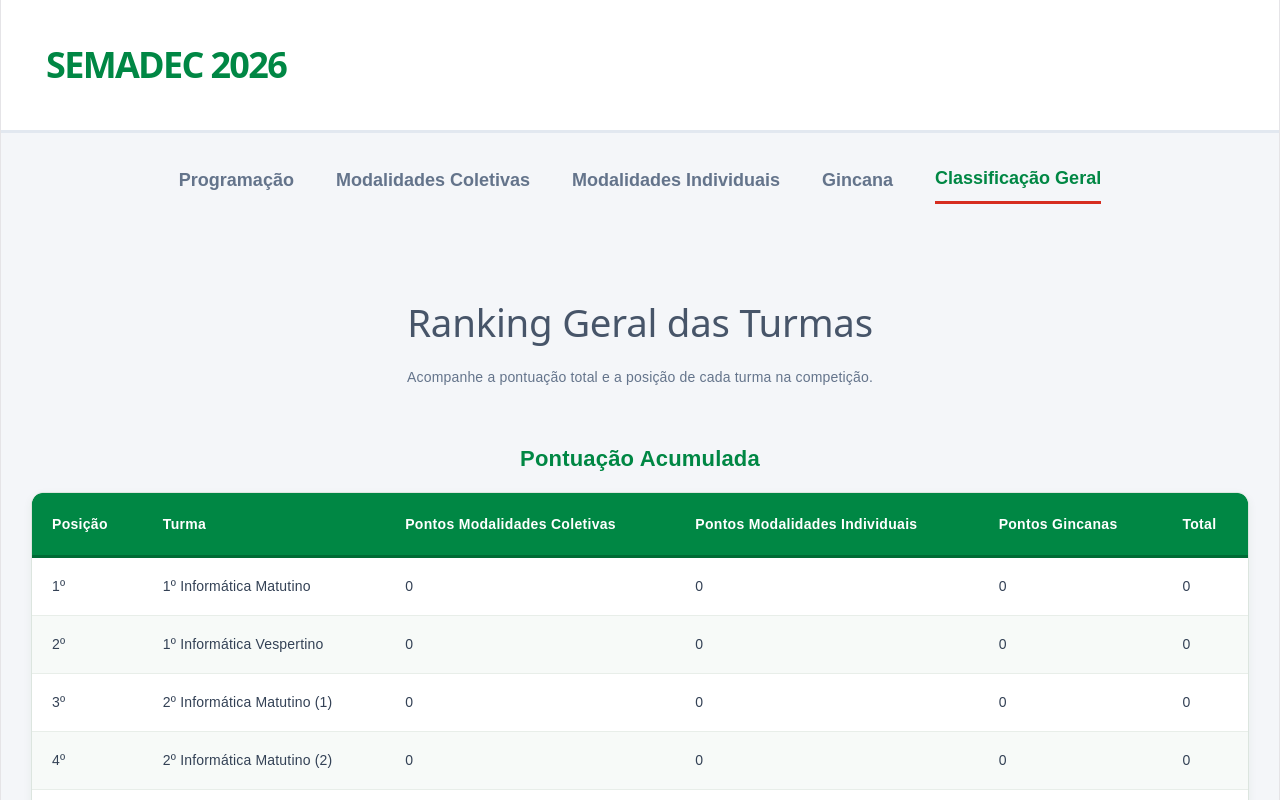
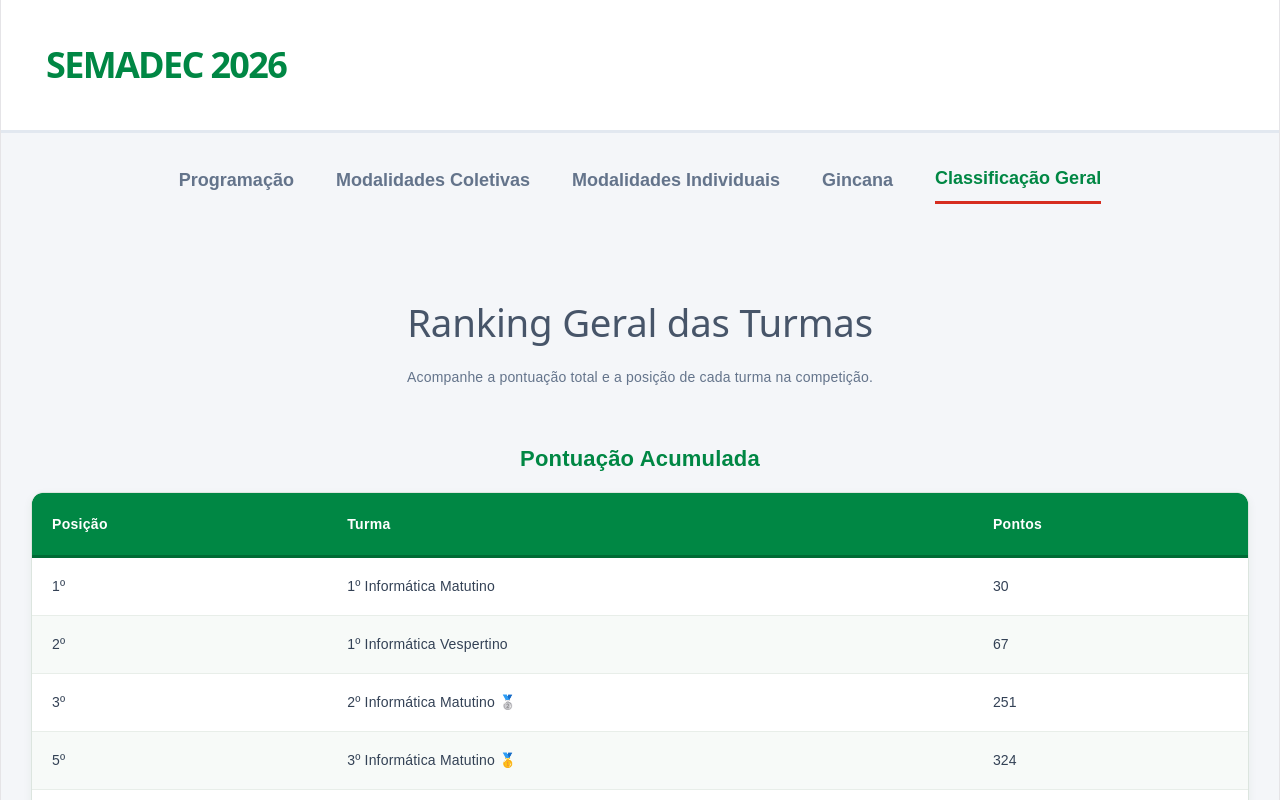
Before and after one commit to NatanSousaSilva/SEMADEC_2026, a React (Vite) app: page / in a window 1280 px wide. Both pictures are taken after a click on the button "Classificação Geral". Shown: the top 800 px of the page. Built offline with nearby package versions, Linux system fonts and the light colour scheme.

Commit message:
Atualiação

```diff
--- a/src/App.jsx
+++ b/src/App.jsx
@@ -52,27 +52,24 @@ export default function App() {
                 <tr>
                   <th>Posição</th>
                   <th>Turma</th>
-                  <th>Pontos Modalidades Coletivas</th>
-                  <th>Pontos Modalidades Individuais</th>
-                  <th>Pontos Gincanas</th>
-                  <th>Total</th>
+                  <th>Pontos</th>
                 </tr>
               </thead>
+
               <tbody>
                 {classificacao_geral.length > 0 ? (
                   classificacao_geral.map((item) => (
                     <tr key={item.posicao}>
                       <td>{item.posicao}º</td>
                       <td>{item.turma}</td>
-                      <td>{item.pontos_coletivas}</td>
-                      <td>{item.pontos_individuais}</td>
-                      <td>{item.pontos_gincana}</td>
-                      <td>{item.pontos_coletivas + item.pontos_individuais + item.pontos_gincana}</td>
+                      <td>{item.pontos}</td>
                     </tr>
                   ))
                 ) : (
                   <tr>
-                    <td colSpan="6" className="sem-jogos">Nenhuma pontuação cadastrada.</td>
+                    <td colSpan="3" className="sem-jogos">
+                      Nenhuma pontuação cadastrada.
+                    </td>
                   </tr>
                 )}
               </tbody>
--- a/src/dados.jsx
+++ b/src/dados.jsx
@@ -285,22 +285,147 @@ export const gincanas = [
 ];
 
 export const classificacao_geral = [
-  {posicao: 1, turma: "1º Informática Matutino", pontos_coletivas: 0, pontos_individuais: 0, pontos_gincana: 0},
-  {posicao: 2, turma: "1º Informática Vespertino", pontos_coletivas: 0, pontos_individuais: 0, pontos_gincana: 0},
-  {posicao: 3, turma: "2º Informática Matutino (1)", pontos_coletivas: 0, pontos_individuais: 0, pontos_gincana: 0},
-  {posicao: 4, turma: "2º Informática Matutino (2)", pontos_coletivas: 0, pontos_individuais: 0, pontos_gincana: 0},
-  {posicao: 5, turma: "3º Informática Matutino", pontos_coletivas: 0, pontos_individuais: 0, pontos_gincana: 0},
-  {posicao: 6, turma: "3º Informática Vespertino", pontos_coletivas: 0, pontos_individuais: 0, pontos_gincana: 0},
-  {posicao: 7, turma: "4º Informática Matutino", pontos_coletivas: 0, pontos_individuais: 0, pontos_gincana: 0},
-  {posicao: 9, turma: "1º Mineração Matutino", pontos_coletivas: 0, pontos_individuais: 0, pontos_gincana: 0},
-  {posicao: 10, turma: "2º Mineração Matutino", pontos_coletivas: 0, pontos_individuais: 0, pontos_gincana: 0},
-  {posicao: 11, turma: "2º Mineração Vespertino", pontos_coletivas: 0, pontos_individuais: 0, pontos_gincana: 0},
-  {posicao: 12, turma: "3º Mineração Matutino", pontos_coletivas: 0, pontos_individuais: 0, pontos_gincana: 0},
-  {posicao: 13, turma: "4º Mineração Vespertino", pontos_coletivas: 0, pontos_individuais: 0, pontos_gincana: 0},
-  {posicao: 14, turma: "4º Mineração Matutino", pontos_coletivas: 0, pontos_individuais: 0, pontos_gincana: 0}
+  {posicao: 1, turma: "1º Informática Matutino", pontos: 30},
+  {posicao: 2, turma: "1º Informática Vespertino", pontos: 67},
+  {posicao: 3, turma: "2º Informática Matutino 🥈", pontos: 251},
+  {posicao: 5, turma: "3º Informática Matutino 🥇", pontos: 324},
+  {posicao: 6, turma: "3º Informática Vespertino", pontos: 40},
+  {posicao: 7, turma: "4º Informática Matutino", pontos: 145},
+  {posicao: 9, turma: "1º Mineração Matutino", pontos: 15},
+  {posicao: 10, turma: "2º Mineração Matutino", pontos: 105},
+  {posicao: 11, turma: "2º Mineração Vespertino", pontos: 135},
+  {posicao: 12, turma: "3º Mineração Matutino", pontos: 145},
+  {posicao: 13, turma: "4º Mineração Vespertino", pontos: 155},
+  {posicao: 14, turma: "4º Mineração Matutino 🥉", pontos: 197}
 ];
 
 export const podio_modalidades = [
+  {
+    modalidade: "Futsal",
+    categoria: "Geral",
+    primeiro: "3º MIN MAT",
+    segundo: "3º INFO MAT",
+    terceiro: "2º MIN MAT",
+  },
+  {
+    modalidade: "Queimada",
+    categoria: "Geral",
+    primeiro: "4º MIN VESP",
+    segundo: "4º MIN MAT",
+    terceiro: "2º MIN VESP",
+  },
+  {
+    modalidade: "Basquete",
+    categoria: "Geral",
+    primeiro: "4º INFO MAT",
+    segundo: "3º INFO MAT",
+    terceiro: "2º INFO MAT",
+  },
+  {
+    modalidade: "Vôlei de Praia Masculino",
+    categoria: "Masculino",
+    primeiro: "Breno e Joanderson",
+    segundo: "Luiz Gabriel e Perúzio",
+    terceiro: "x",
+  },
+  {
+    modalidade: "Vôlei de Praia Feminino",
+    categoria: "Feminino",
+    primeiro: "Anny Dayse e Maria Beatriz",
+    segundo: "Ana Letícia e Yanni",
+    terceiro: "Sara'h e Ana Luiza",
+  },
+  {
+    modalidade: "Futvôlei Masculino",
+    categoria: "Masculino",
+    primeiro: "Kauan e Lucas Gabriel",
+    segundo: "Lucas Silva e Lauan",
+    terceiro: "Bruno e Joandson",
+  },
+  {
+    modalidade: "Xadrez Masculino",
+    categoria: "Masculino",
+    primeiro: "Natan",
+    segundo: "Ghlédson",
+    terceiro: "Wanderly",
+  },
+  {
+    modalidade: "Xadrez Feminino",
+    categoria: "Feminino",
+    primeiro: "Yasmim Vitória",
+    segundo: "Elizabeth",
+    terceiro: "Lívia",
+  },
+  {
+    modalidade: "Lançamento Dardo Masc",
+    categoria: "Masculino",
+    primeiro: "Douglas Bezerra",
+    segundo: "Bruno Henrique",
+    terceiro: "Gabriel Hipólito",
+  },
+  {
+    modalidade: "Lançamento Corrida Masc",
+    categoria: "Masculino",
+    primeiro: "Joan Pereira",
+    segundo: "João Victor",
+    terceiro: "Ryan Mateus",
+  },
+  {
+    modalidade: "Lançamento Corrida Fem",
+    categoria: "Feminino",
+    primeiro: "Débora Laissa",
+    segundo: "Ana Gabrielly",
+    terceiro: "Bianca Lauen(y)",
+  },
+  {
+    modalidade: "Jiu-Jitsu Faixa Branca Masculino",
+    categoria: "Masculino",
+    primeiro: "Gabriel Hipólito",
+    segundo: "João Pedro",
+    terceiro: "x",
+  },
+  {
+    modalidade: "Jiu-Jitsu Faixa Azul Masculino",
+    categoria: "Masculino",
+    primeiro: "Ryan Ponniew",
+    segundo: "Vythor Alexandre",
+    terceiro: "Breno Carlos e Marcus Vinicius",
+  },
+  {
+    modalidade: "Jiu-Jitsu Faixa Branca Feminino",
+    categoria: "Feminino",
+    primeiro: "Inês Ingrid",
+    segundo: "Olivia Paola",
+    terceiro: "x",
+  },
+  {
+    modalidade: "Jiu-Jitsu Absoluto",
+    categoria: "Masculino",
+    primeiro: "Vythor Alexandre",
+    segundo: "João Pedro",
+    terceiro: "Breno Carlos e Marcus Vinicius",
+  },
+  {
+    modalidade: "Tênis de Mesa Feminino",
+    categoria: "Feminino",
+    primeiro: "Letícia Louise",
+    segundo: "Clysla Kethylen",
+    terceiro: "Samyra ketelly",
+  },
+  {
+    modalidade: "Tênis de Mesa Masculino",
+    categoria: "Masculino",
+    primeiro: "Plácido Vinícius",
+    segundo: "Dennis Maycon",
+    terceiro: "Everton Nogueira",
+  },
+  {
+    modalidade: "Tênis de Mesa Dupla",
+    categoria: "Duplas",
+    primeiro: "Josué Tavares e Renan Eduardo",
+    segundo: "Vinicius Miguel e José Cauã",
+    terceiro: "Dennis Maycon e Gabriel Hipólito",
+  },
 ];
 
 export const dados_modalidades = {
@@ -321,7 +446,7 @@ export const dados_grupos = {
   "Arremesso de Peso": competidores_arremesso_peso,
   "Lançamento de Dardo": competidores_lancamento_dardo,
   "Corrida": competidores_corrida,
-  "Xadrez Femino": competidores_xadrez_feminino,
+  "Xadrez Feminino": competidores_xadrez_feminino,
   "Xadrez Masculino": competidores_xadrez_masculino,
   "Jiu-Jitsu": competidores_jiu_jitsu,
 };
--- a/src/dados_estaticos.jsx
+++ b/src/dados_estaticos.jsx
@@ -91,7 +91,7 @@ export const individuais = [
   "Arremesso de Peso",
   "Lançamento de Dardo",
   "Corrida",
-  "Xadrez Femino",
+  "Xadrez Feminino",
   "Xadrez Masculino",
   "Jiu-Jitsu",
 ];
```
